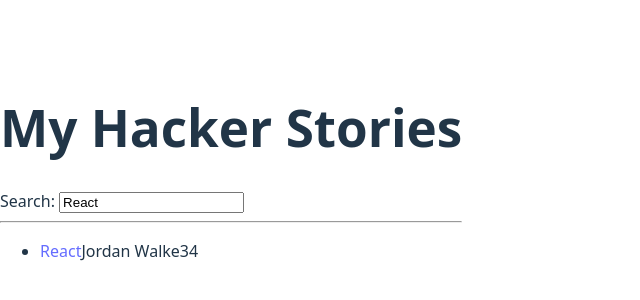
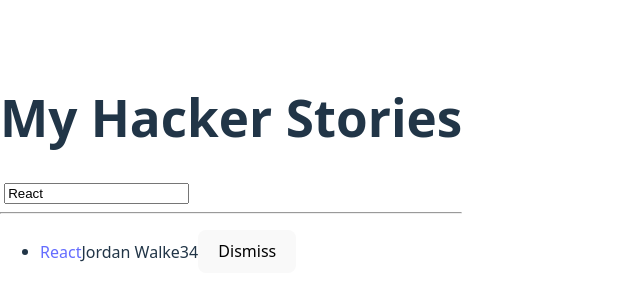
Before and after one commit to jorgekairiyama/hacker-stories, a React (Vite) app: page / in a window 1280 px wide. Shown: the part 228-528 px from the top of the page, without its empty margins (0-640 px from the left). Built offline with nearby package versions, Linux system fonts and the light colour scheme.

Commit message:
React Conditional Rendering

```diff
--- a/src/App.jsx
+++ b/src/App.jsx
@@ -1,19 +1,6 @@
 import * as React from 'react';
 
-const useStorageState = (key, initialState) => {
-  const [value, setValue] = React.useState(
-    localStorage.getItem(key) || initialState
-  );
-
-  React.useEffect(() => {
-    localStorage.setItem(key, value);
-  }, [value, key]);
-
-  return [value, setValue];
-}
-
-const App = () => {
-  const stories = [
+const initialStories = [
   {
     title: 'React',
     url: 'https://reactjs.org/',
@@ -32,7 +19,50 @@
   },
 ];
 
+const getAsyncStories = () =>
+  new Promise((resolve) =>
+    setTimeout(
+      () => resolve({ data: { stories: initialStories } }),
+      2000
+    )
+  )
+
+const useStorageState = (key, initialState) => {
+  const [value, setValue] = React.useState(
+    localStorage.getItem(key) || initialState
+  );
+
+  React.useEffect(() => {
+    localStorage.setItem(key, value);
+  }, [value, key]);
+
+  return [value, setValue];
+}
+
+const App = () => {
+
+
   const [searchTerm, setSearchTerm] = useStorageState('search', 'React');
+
+  const [stories, setStories] = React.useState([]);
+  const [isLoading, setIsLoading] = React.useState(false);
+  const [isError, setIsError] = React.useState(false);
+
+  React.useEffect(() => {
+    setIsLoading(true);
+    getAsyncStories().then(result => {
+      setStories(result.data.stories);
+      setIsLoading(false);
+    })
+      .catch(() => setIsError(true));
+  }, []);
+
+  const handleRemoveStory = (item) => {
+    const newStories = stories.filter(
+      (story) => item.objectID !== story.objectID
+    );
+    setStories(newStories);
+  }
 
   React.useEffect(() => { localStorage.setItem('search', searchTerm); }, [searchTerm]);
 
@@ -44,25 +74,44 @@
     return story.title.toLowerCase().includes(searchTerm.toLowerCase());
   });
 
+
   return (
     <div>
       <h1>My Hacker Stories</h1>
 
-      <Search search={searchTerm} onSearch={handleSearch} />
+      <InputWithLabel
+        id="search"
+        label="Search"
+        value={searchTerm}
+        onInputChange={handleSearch}
+      />
       <hr />
-      <List list={searchedStories} />
+      {isError && <p>Something went wrong ...</p>}
+
+      {isLoading ? (
+        <p>Loading ...</p>
+      ) : (
+        <List
+          list={searchedStories}
+          onRemoveItem={handleRemoveStory}
+        />
+      )}
     </div>
   );
 }
 
-const List = ({ list }) => (
+const List = ({ list, onRemoveItem }) => (
   <ul>
     {list.map((item) => (
-      <Item key={item.objectID} item={item} />
+      <Item
+        key={item.objectID}
+        item={item}
+        onRemoveItem={onRemoveItem} />
     ))}
   </ul>
 );
-const Item = ({ item }) => (
+const Item = ({ item, onRemoveItem }) => {
+  return (
     <li>
       <span>
         <a href={item.url}>{item.title}</a>
@@ -70,15 +119,33 @@
       <span>{item.author}</span>
       <span>{item.num_comments}</span>
       <span>{item.points}</span>
-  </li>
-)
+      <span>
+        <button type="button" onClick={() => onRemoveItem(item)}>
+          Dismiss
+        </button>
+      </span>
+    </li>)
+}
 
-const Search = ({ onSearch, search }) => {
+const InputWithLabel = ({
+  id,
+  value,
+  type = 'text',
+  onInputChange,
+  isFocused,
+  children }) => {
   return (
-    <div>
-      <label htmlFor="search">Search: </label>
-      <input id="search" type="text" onChange={onSearch} value={search} />
-    </div>
+    <>
+      <label htmlFor={id}>{children} </label>
+      &nbsp;
+      <input
+        id={id}
+        type={type}
+        onChange={onInputChange}
+        value={value}
+        autoFocus={isFocused}
+      />
+    </>
   );
 }
 
```
Lines whose indentation alone changed are shown as unchanged.
